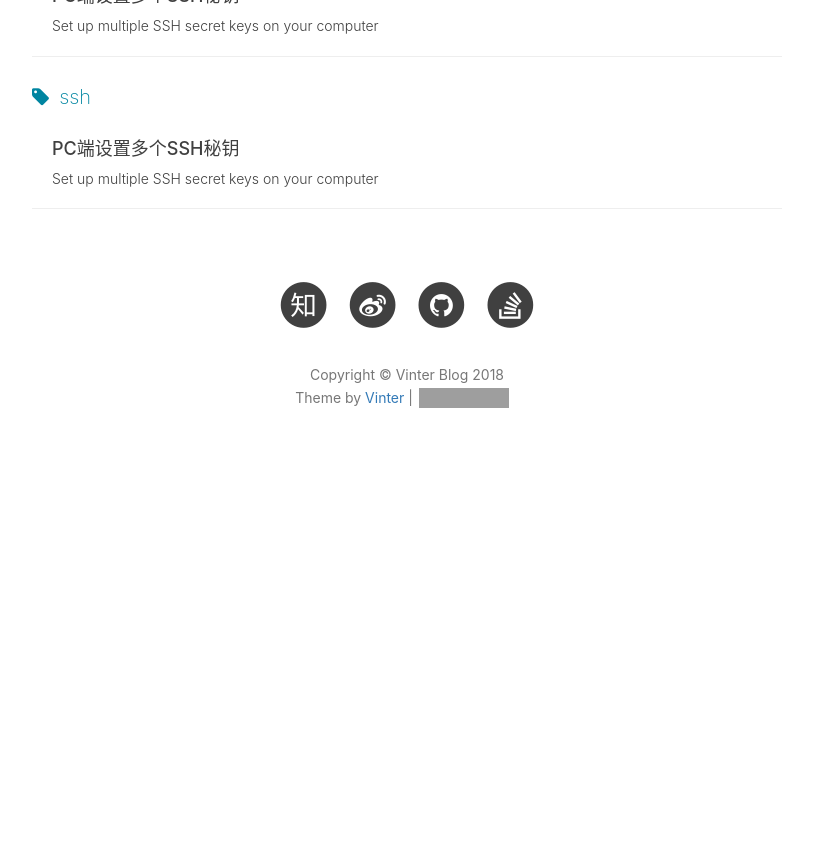
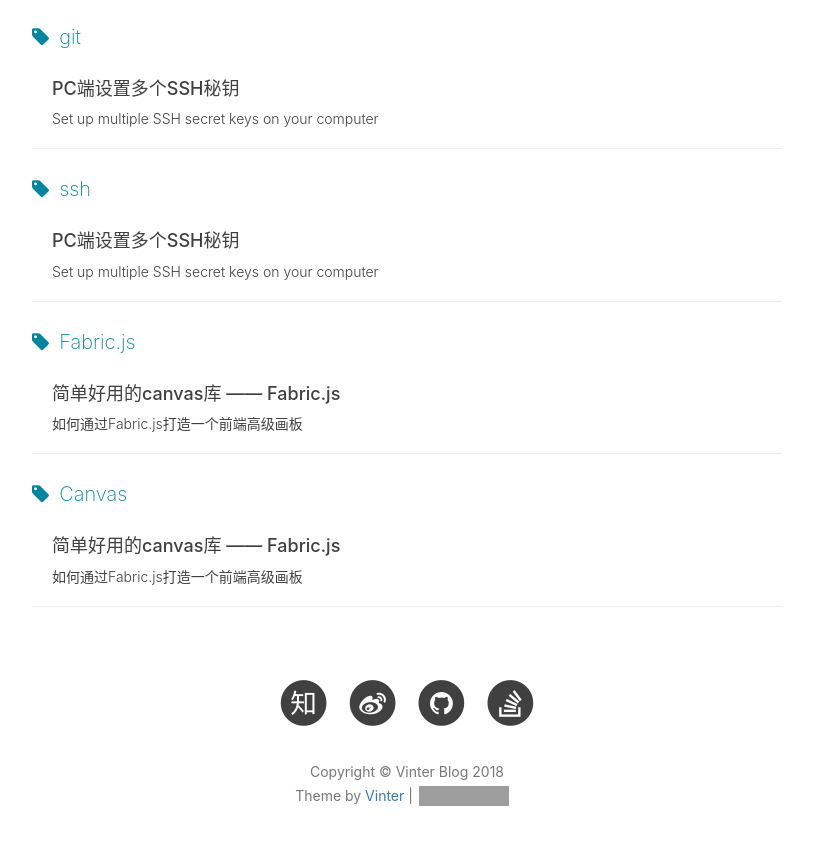
Before and after one commit to Xzwen/xzwenBlog.github.io, a Jekyll site: the page built from tags.html, in a window 1280 px wide and 900 px high, scrolled down 8878 px. Shown: the top 845 px of the window, without its empty margins (233-1046 px from the left). Built offline with Jekyll 4.4.1, drawn with Linux system fonts in a browser that asks for light colours; nearby versions of some CDN libraries; comment, search, counter and statistics services are not loaded; before the commit the page ends 9380 px from its top, so only the background shows below that; some of the changed lines change nothing that is shown; some of the changed text lies outside the part shown; grey boxes are pictures that could not be loaded.

Commit message:
publish a articles about fabric.js

````diff
--- a/_config.yml
+++ b/_config.yml
@@ -90,39 +90,40 @@ service-worker: true
 
 
 # Friends
-# friends: [
-#     {
-#     #     title: "Su",
-#     #     href: "http://su.gallery/"
-#     # },{
-#         title: "乱序",
-#         href: "http://mida.re/"
-#     },{
-#         title: "前端外刊评论",
-#         href: "http://qianduan.guru/"
-#     },{
-#         title: "天镶的博客",
-#         href: "http://lingyu.wang/"
-#     },{
-#         title: "Luke 的自留地",
-#         href: "http://hmqk1995.github.io"
-#     },{
-#         title: "Ebn's Blog",
-#         href: "http://ebnbin.com/"
-#     },{
-#         title: "SmdCn's Blog",
-#         href: "http://blog.smdcn.net"
-#     },{
-#         title: "David's Game",
-#         href: "https://www.ruoyaowu.com/"
-#     },{
-#         title: "DHong Say",
-#         href: "http://dhong.co"
-#     },{
-#         title: "尹峰以为",
-#         href: "http://ingf.github.io/"
-#     },{
-#         title: "解旻的博客",
-#         href: "http://xieminis.me/"
-#     }
-# ]
+friends: [
+    {
+        title: "samy",
+        href: "http://blog.2ite.com/"
+    }
+    # {
+    #     title: "乱序",
+    #     href: "http://mida.re/"
+    # },{
+    #     title: "前端外刊评论",
+    #     href: "http://qianduan.guru/"
+    # },{
+    #     title: "天镶的博客",
+    #     href: "http://lingyu.wang/"
+    # },{
+    #     title: "Luke 的自留地",
+    #     href: "http://hmqk1995.github.io"
+    # },{
+    #     title: "Ebn's Blog",
+    #     href: "http://ebnbin.com/"
+    # },{
+    #     title: "SmdCn's Blog",
+    #     href: "http://blog.smdcn.net"
+    # },{
+    #     title: "David's Game",
+    #     href: "https://www.ruoyaowu.com/"
+    # },{
+    #     title: "DHong Say",
+    #     href: "http://dhong.co"
+    # },{
+    #     title: "尹峰以为",
+    #     href: "http://ingf.github.io/"
+    # },{
+    #     title: "解旻的博客",
+    #     href: "http://xieminis.me/"
+    # }
+]
--- /dev/null
+++ b/_posts/2018-11-18-canvas-fabric.markdown
@@ -0,0 +1,412 @@
+---
+layout:       post
+title:        "简单好用的canvas库 —— Fabric.js"
+subtitle:     "如何通过Fabric.js打造一个前端高级画板"
+date:         2018-11-18 15:30:00
+author:       "Vinter"
+header-img:   "img/post-bg-js-version.jpg"
+header-mask:  0.3
+catalog:      true
+tags:
+    - 前端开发
+    - Fabric.js
+    - Canvas
+---
+
+最近公司需要在项目中加入手写功能，前端能实现这个功能非canvas莫属了，如果自己写不仅费事又费力，主要项目紧，考虑后还是去找找开源的库吧，然后去github， Goole等搜索了一下，发现[Fabric.js](http://fabricjs.com/)非常不错，github上的start已经超过11k了，该库对canvas进行了很好的封装，功能齐全，不仅有各种绘画功能，还有多种事件，支持canvas对象操作，缺点就是官网的文档真的很烂，通过各种其他demo，文档总结了一下Fabric.js，[github地址](https://github.com/fabricjs/fabric.js)，希望对各位前端朋友有所帮助；
+
+## Fabric.js 简介
+
+Fabric.js是可以简化canvas编写的js库，提供canvas缺少的对象模型，包含事件监听、动画、数据序列号和反序列化等高级功能的js库
+
+## Fabric.js 主要功能
+
+* canvas简单创建生成
+
+* 设置画笔样式，自由绘制图形
+
+* 画圆/椭圆/矩形/直角三角形/普通三角形/等边三角形
+
+* 绘制图片、文字、图片剪切等
+
+* 给图形设置渐变色
+
+* 组合图形（图图组合、文图组合等）
+
+* 设置canvas对象动画
+
+* 监听canvas对象事件，简单实现用户交互
+
+* 序列化和反序列化，生成JSON、SVG等数据
+
+## Fabric.js 功能详解
+
+**1. canvas生成**
+
+```
+let canvas = new fabric.Canvas("canvas-id")
+```
+
+**2. 简单绘制图形**
+
+* 绘制方形： let rect = new fabric.Rect()
+
+* 绘制圆形： let circle = new fabric.Circle()
+
+* 绘制三角形： let triangle = new fabric.Triangle()
+
+* 绘制不规则路径： let path = new fabric.Path()
+
+* 绘制椭圆： let ellipse = new fabric.Ellipse()
+
+* 绘制多边形： let polygon = new fabric.Polygon()
+
+* 绘制直线： let line = new fabric.Line()
+
+* 自由绘画： let freeDrawingBrush = new fabric.FreeDrawingBrush()
+
+```
+//  绘制方形
+let rect = new fabric.Rect({
+    left: 100,
+    top: 100,
+    fill: "green",
+    width: 50,
+    heigth: 50
+})
+
+canvas.add(rect)    //  添加图形
+
+
+//  绘制虚线
+let line = new fabric.Line([10, 10, 50, 50], {
+fill: 'green',
+stroke: 'green',
+strokeDashArray:[3,1]
+});
+canvas.add(line);
+strokeDashArray[a,b]    // 每隔a个像素空b个像素。
+```
+
+**3. 绘制图形和文字**
+
+* 绘制文字
+
+```
+let text = new fabric.Text('Vinter', {
+    fontSize: 20,
+    fontWeight: 'bold',
+    fontFamily: 'song'
+    fill: 'red'
+    //  ...
+})
+canvas.add(text)
+```
+
+* 绘制图片
+
+1、背景添加
+<br/>
+
+```
+fabric.Image.fromURL('../vinter.png', function(img){
+    img.scale(0.1)
+    //  对图片的一些操作
+    canvas.add(img)
+})
+
+```
+2、创建DOM添加图片
+
+```
+let oimg = document.createElement('img')
+oimg.src = '../vinter.png'
+//  图片加载完毕
+oimg.onload = () => {
+    let imgObj = new fabric.Image(oimg, {
+        //  图片属性
+    })
+}
+
+```
+
+**4. 图形渐变色**
+
+```
+rect.setGradient('fill', {
+    //  位置
+    x1: 0,
+    y1: 0,
+    x2: rect.width,
+    y2: 0,
+
+    //  渐变的颜色, 彩虹颜色
+    colorStops:{
+        0: 'red',
+        0.2: 'orange',
+        0.4: 'yellow',
+        0.6: 'green',
+        0.7: 'cyan',
+        0.8: 'blue',
+        1.0: 'purple'
+    }
+})
+```
+
+**5. 组合**
+
+```
+    let canvas = new fabric.Canvas('canvas');
+    //绘制圆形
+    let circle = new fabric.Circle({
+        radius: 100,
+        fill: '#eef',
+        scaleY: 0.5,
+        originX: 'center',//调整中心点的X轴坐标
+        originY: 'center'//调整中心点的Y轴坐标
+    });
+    //绘制文本
+    let text = new fabric.Text('Hello World', {
+        fontSize: 30,
+        originX: 'center',
+        originY: 'center'
+    })
+    //进行组合
+    let group = new fabric.Group([circle, text], {
+        left: 150,
+        top: 100,
+        angle: 10,
+        hoverCursor: 'pointer', //  鼠标悬停样式
+        selectable: false,   //  不能选择
+        hasControls: false,     //  只能移动 不能选择
+        hasBorders: false,      //  去掉边框，可以操作
+        hasRotatingPoint: false //  控制旋转点不可见
+        //  ......
+    })
+
+    canvas.add(group);
+
+```
+
+**6. 设置动画**
+
+三个属性：动画属性、发生变化的结束值、设置动画的细节属性。
+```
+
+//  方形逆时针旋转5度 持续2秒
+rect.animate('angle', '-5', {
+    onChange: canvas.renderAll.bind(canvas),
+    duration: 2000,
+    easing: fabric.util.ease.easeOutBounce
+})
+
+```
+
+**7. 事件**
+
+```
+canvas.on({
+    'touch:drag': function(){
+
+    },
+    'mouse:down': function(){
+
+    },
+    'mouse:up': function(){
+
+    },
+    'selection:created': function(){
+
+    },
+    'selection:update': function(){
+
+    }
+    //  ......
+
+//  单个图形进行操作
+    let rect = new fabric.Rect({
+        //  ...
+    })
+    rect.on('selection:created', function(){
+
+    })
+})
+
+```
+
+**8. 序列化、反序列化、转化为SVG**
+
+```
+//  序列化
+JSON.stringify(canvas.toJSON())
+
+//  反序列化
+canvas.loadFromJSON('字符串')
+
+//  转化为SVG
+canvas.toSVG()
+```
+
+## Fabric.js 内容列表
+
+**1. 方法**
+
+add(object) 添加
+<br/>
+insertAt(object,index) 添加
+<br/>
+remove(object) 移除
+<br/>
+forEachObject 循环遍历
+<br/>
+getObjects() 获取所有对象
+<br/>
+item(int) 获取子项
+<br/>
+isEmpty() 判断是否空画板
+<br/>
+size() 画板元素个数
+<br/>
+contains(object) 查询是否包含某个元素
+<br/>
+fabric.util.cos
+<br/>
+fabric.util.sin
+<br/>
+fabric.util.drawDashedLine 绘制虚线
+<br/>
+getWidth()
+<br/>
+setWidth()
+<br/>
+getHeight()
+<br/>
+clear() 清空
+<br/>
+renderAll() 重绘
+<br/>
+requestRenderAll() 请求重新渲染
+<br/>
+rendercanvas() 重绘画板
+<br/>
+getCenter().top/left 获取中心坐标
+<br/>
+toDatalessJSON() 画板信息序列化成最小的json
+<br/>
+toJSON() 画板信息序列化成json
+<br/>
+moveTo(object,index) 移动
+<br/>
+dispose() 释放
+<br/>
+setCursor() 设置手势图标
+<br/>
+getSelectionContext()获取选中的context
+<br/>
+getSelectionElement()获取选中的元素
+<br/>
+getActiveObject() 获取选中的对象
+<br/>
+getActiveObjects() 获取选中的多个对象
+<br/>
+discardActiveObject()取消当前选中对象
+<br/>
+isType() 图片的类型
+<br/>
+setColor(color) = canvas.set("full","");
+<br/>
+rotate() 设置旋转角度
+<br/>
+setCoords() 设置坐标
+
+
+**2. 事件**
+
+object:added
+<br/>
+object:removed
+<br/>
+object:modified
+<br/>
+object:rotating
+<br/>
+object:scaling
+<br/>
+object:moving
+<br/>
+object:selected 弃用
+<br/>
+before:selection:cleared
+<br/>
+selection:cleared
+<br/>
+selection:updated
+<br/>
+selection:created
+<br/>
+path:created
+<br/>
+mouse:down
+<br/>
+mouse:move
+<br/>
+mouse:up
+<br/>
+mouse:over
+<br/>
+mouse:out
+<br/>
+mouse:dblclick
+<br/>
+
+
+**3. 常用属性**
+
+canvas.isDrawingMode = true; 可以自由绘制
+<br/>
+canvas.selectable = false; 控件不能被选择，不会被操作
+<br/>
+canvas.selection = true; 画板显示选中
+<br/>
+canvas.skipTargetFind = true; 整个画板元素不能被选中
+<br/>
+canvas.freeDrawingBrush.color = "#FFF" 设置自由绘画笔的颜色
+<br/>
+freeDrawingBrush.width 自由绘笔触宽度
+
+
+**4. 文本方法**
+
+selectAll() 选择全部
+<br/>
+getSelectedText() 获取选中的文本
+<br/>
+exitEditing() 退出编辑模式
+
+
+**5. 对象属性**
+
+obj.hasControls = false; 只能移动不能（编辑）操作
+<br/>
+obj.hasBorders = false; 去掉边框，可以正常操作
+<br/>
+hasRotatingPoint = false; 不能被旋转
+<br/>
+hasRotatingPoint 控制旋转点不可见
+
+**6. 鼠标样式**
+
+defaultCursor：默认光标，即鼠标在画布上的样式（默认值：default）
+<br/>
+hoverCursor：鼠标移动到对象上的样式（默认值：move）
+<br/>
+moveCursor：对象拖动时的鼠标样式（默认值：move）
+<br/>
+freeDrawingCursor：自由绘制时的鼠标样式（默认值：crosshair）
+<br/>
+rotationCursor：旋转时的鼠标样式（默认值：crosshair）  手型： pointer
+
+
+> 合抱之木，生于毫末；九层之台，起于累土；千里之行，始于足下；
+<br/>
+> 越学习，越青春；
````
